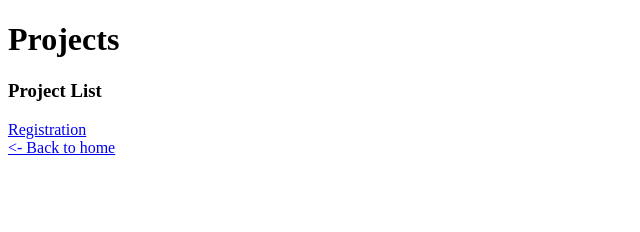
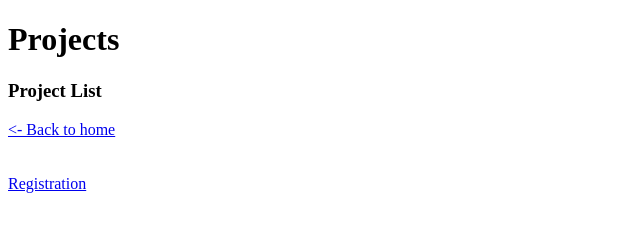
Before and after one commit to vijaysoni81/WD201, a website: page http-server/project.html in a window 1280 px wide. Shown: the whole page, without its empty margins (0-640 px from the left). Drawn offline with Linux system fonts and the light colour scheme.

Commit message:
Update project.html

```diff
--- a/http-server/project.html
+++ b/http-server/project.html
@@ -8,8 +8,7 @@
 <body>
    <h1>Projects</h1>
    <h3>Project List</h3>
-   <a href="./registration">Registration</a>
-   <br>
-   <a href="/">&lt;- Back to home</a>
+   <a href="/">&lt;- Back to home</a><br><br><br>
+   <a href="/registration"> Registration</a>
 </body>
 </html>
```
